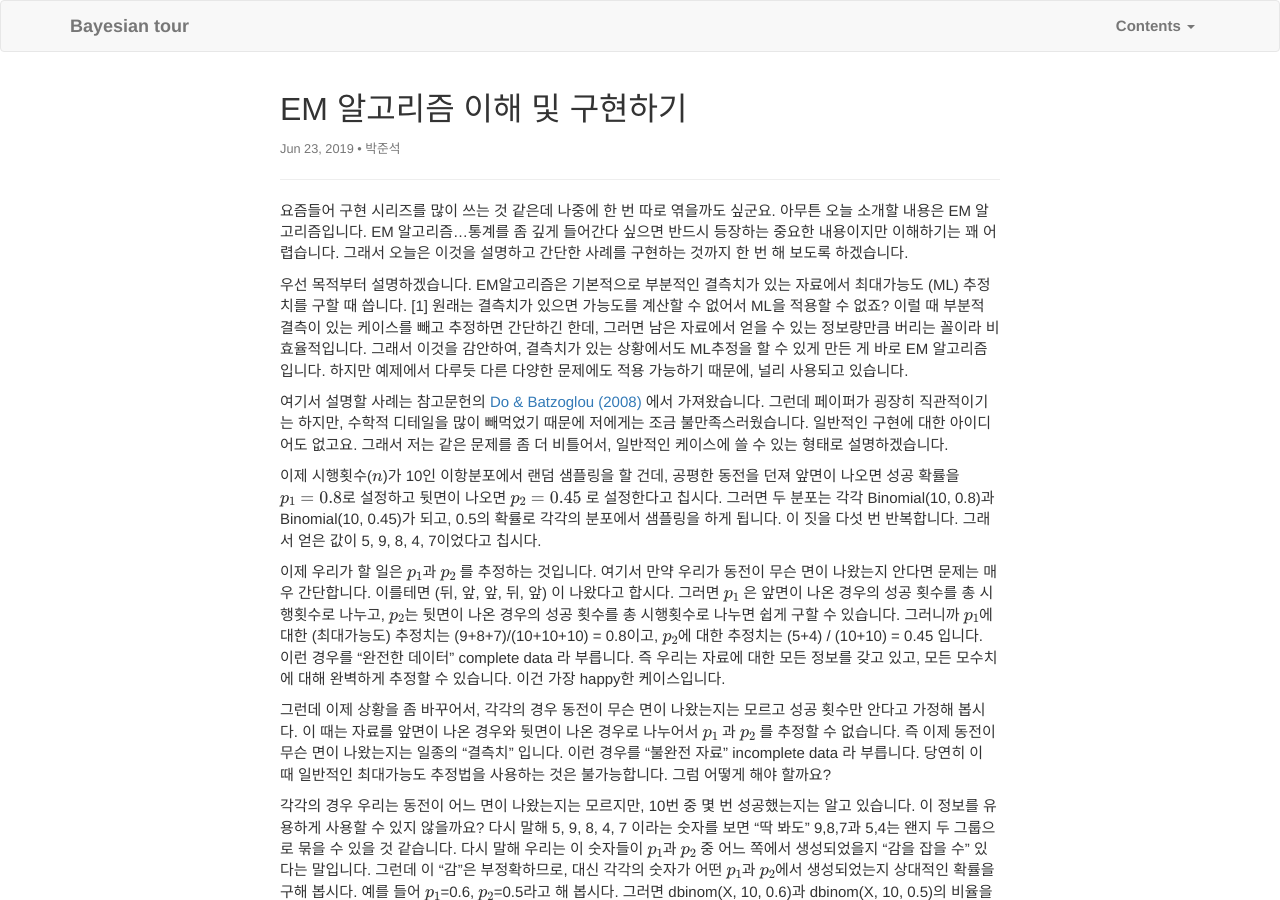
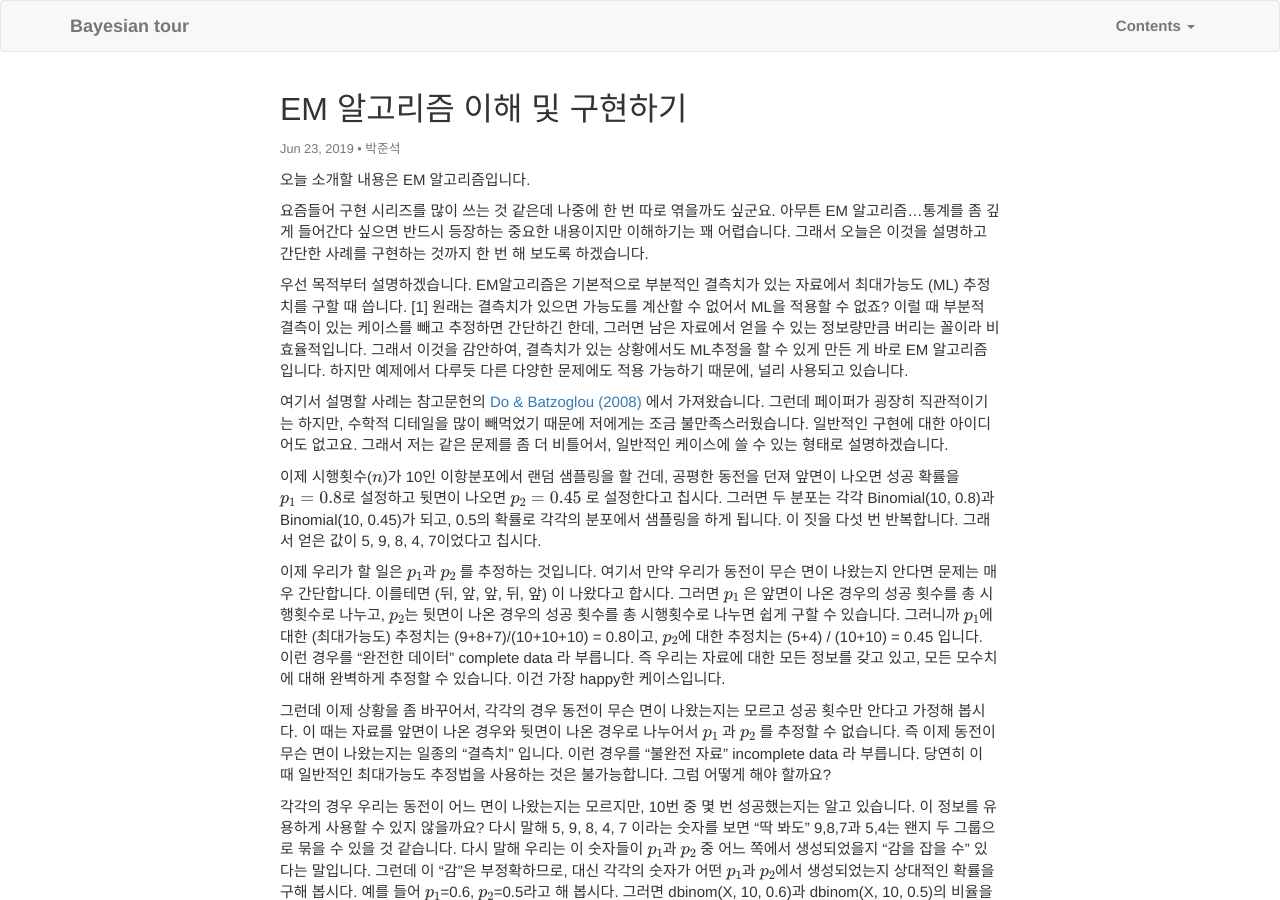
Before and after one commit to bayestour/blog, a Jekyll site: the page built from _posts/2019-06-23-EM_algorithm.md, in a window 1280 px wide and 900 px high. Built offline with Jekyll 4.4.1, drawn with Linux system fonts in a browser that asks for light colours; nearby versions of some CDN libraries; library files that are not in the unit come from our copies; formulas are drawn with MathJax 3.

```diff
--- a/_posts/2019-06-23-EM_algorithm.md
+++ b/_posts/2019-06-23-EM_algorithm.md
@@ -5,9 +5,9 @@ group: "Bayesian Statistics"
 author: 박준석
 ---
 
----
+오늘 소개할 내용은 EM 알고리즘입니다.
 
-요즘들어 구현 시리즈를 많이 쓰는 것 같은데 나중에 한 번 따로 엮을까도 싶군요. 아무튼 오늘 소개할 내용은 EM 알고리즘입니다. EM 알고리즘…통계를 좀 깊게 들어간다 싶으면 반드시 등장하는 중요한 내용이지만 이해하기는 꽤 어렵습니다. 그래서 오늘은 이것을 설명하고 간단한 사례를 구현하는 것까지 한 번 해 보도록 하겠습니다.
+요즘들어 구현 시리즈를 많이 쓰는 것 같은데 나중에 한 번 따로 엮을까도 싶군요. 아무튼 EM 알고리즘…통계를 좀 깊게 들어간다 싶으면 반드시 등장하는 중요한 내용이지만 이해하기는 꽤 어렵습니다. 그래서 오늘은 이것을 설명하고 간단한 사례를 구현하는 것까지 한 번 해 보도록 하겠습니다.
 
 우선 목적부터 설명하겠습니다. EM알고리즘은 기본적으로 부분적인 결측치가 있는 자료에서 최대가능도 (ML) 추정치를 구할 때 씁니다. [1] 원래는 결측치가 있으면 가능도를 계산할 수 없어서 ML을 적용할 수 없죠? 이럴 때 부분적 결측이 있는 케이스를 빼고 추정하면 간단하긴 한데, 그러면 남은 자료에서 얻을 수 있는 정보량만큼 버리는 꼴이라 비효율적입니다. 그래서 이것을 감안하여, 결측치가 있는 상황에서도 ML추정을 할 수 있게 만든 게 바로 EM 알고리즘입니다. 하지만 예제에서 다루듯 다른 다양한 문제에도 적용 가능하기 때문에, 널리 사용되고 있습니다.
 
```
